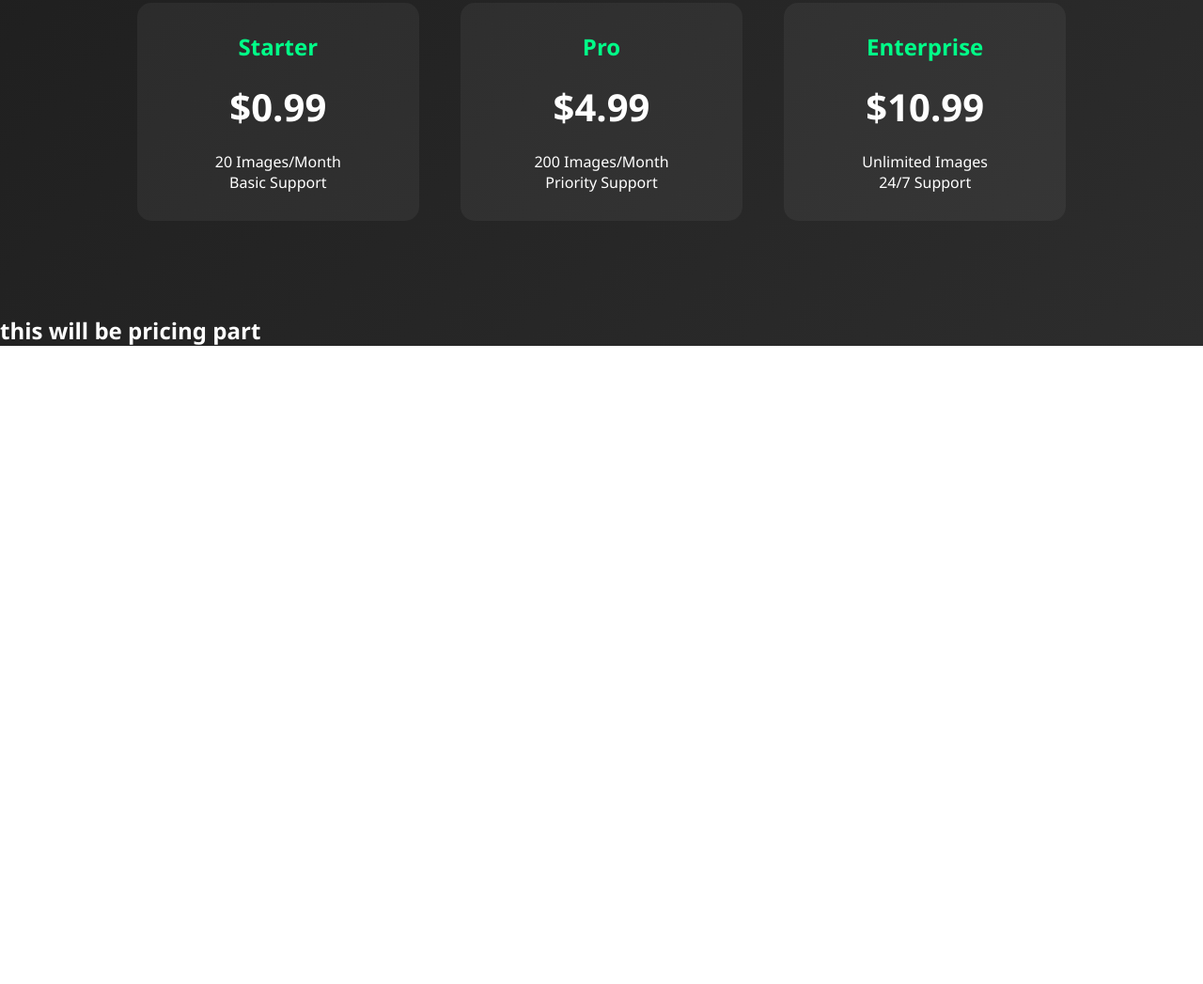
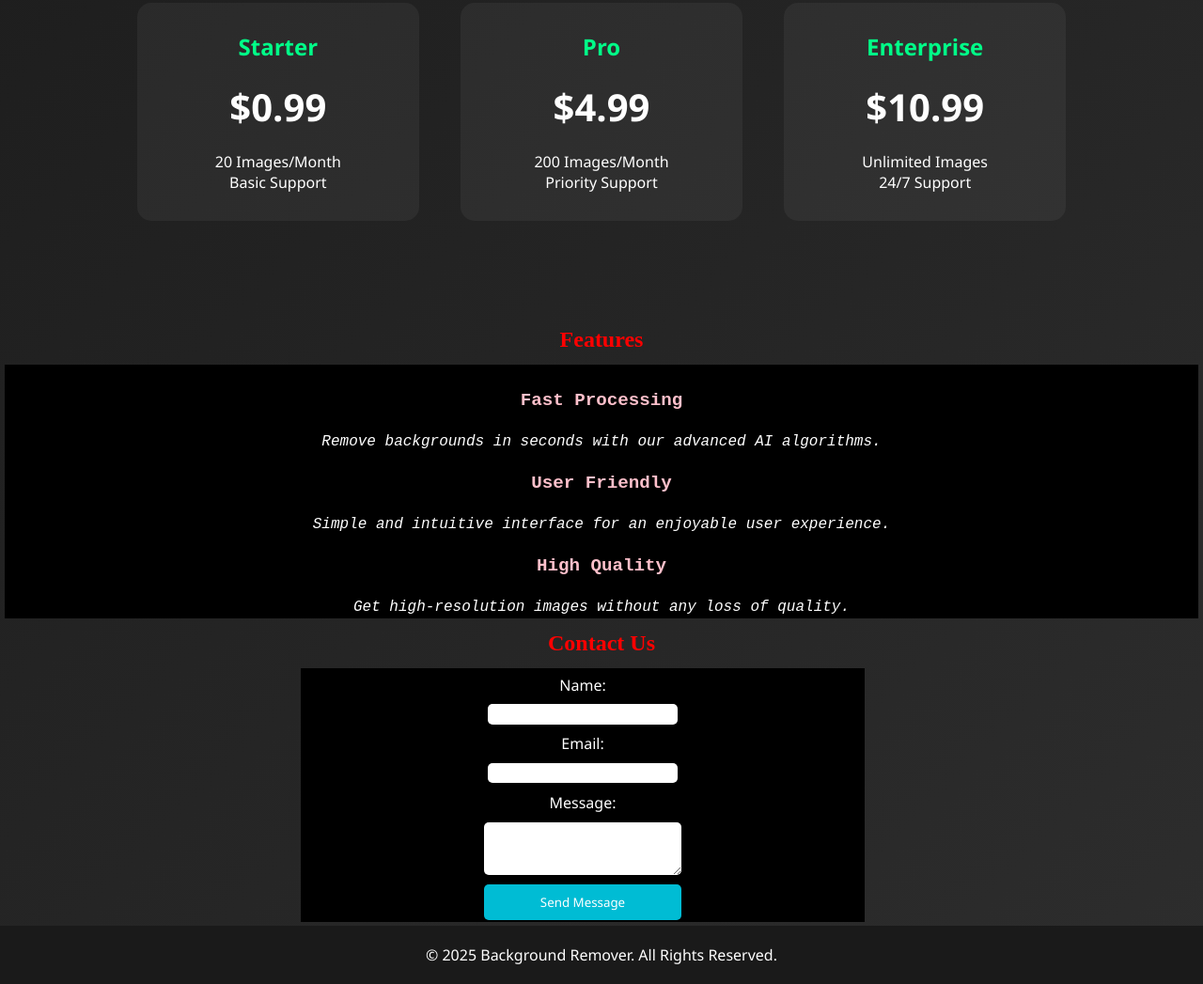
Before and after one commit to suny575/image-background-remover, a plain HTML site: page index.html in a window 1280 px wide. Shown: the part 675-1722 px from the top of the page at 94% size. Before the commit the page ends 1043 px from the top, so only its background shows below. Drawn offline with Linux system fonts and the light colour scheme.

Commit message:
contact and feature section added

```diff
--- a/index2.html
+++ b/index.html
@@ -165,6 +165,105 @@
             font-weight: bold;
             margin: 20px 0;
         }
+
+
+  .features {
+    margin-bottom: 20px;
+    text-align: center;
+    background-color: black;
+    padding: .2rem;
+    margin: .3rem;
+}
+
+.features h3
+{
+    color: pink;
+    font-size: 1.2em;
+    margin: .5rem;
+    padding: 1rem;
+    font-family: 'Courier New', Courier, monospace;
+}
+
+.features p{
+    font-family: 'Courier New', Courier, monospace;
+    color: #fff;
+    font-style: italic;
+    font-size: medium;
+}
+
+
+.htwo
+{
+    padding: .3rem;
+    margin: .5rem;
+    color: red;
+    text-align: center;
+    font-family: 'Times New Roman', Times, serif;
+}
+
+.contact
+{
+    width: 600px;
+    background: #000;
+    justify-items: center;
+    align-items: center;
+    text-align: center;
+    border-color: #00ffee;
+    margin-left: 20rem;
+
+}
+
+form {
+    display: flex;
+    flex-direction: column;
+}
+
+
+form input, form textarea {
+    padding: 10px;
+    border: none;
+    border-radius: 5px;
+    margin-top: 5px;
+}
+
+form button {
+    margin-top: 10px;
+    background-color: #00bcd4;
+    color: white;
+    border: none;
+    padding: 10px;
+    border-radius: 5px;
+    cursor: pointer;
+}
+
+form button:hover {
+    background-color: #0097a7;
+}
+
+footer {
+    text-align: center;
+    padding: 20px;
+    background-color: #1a1a1a;
+}
+
+.conform
+{
+    margin-top: 2rem;
+    background: #000;
+   padding: .12rem;
+   margin: .23rem;
+   color: #00ffee;
+   text-align: center;
+
+}
+
+.conform input,label{
+    margin-top: 2rem;
+    color: #fff;
+   padding: .12rem;
+   margin: .23rem;
+}
+
     </style>
 </head>
 <body>
@@ -216,12 +315,49 @@
         </div>
     </div>
 
-<section id="features">
-    <h1>
-        this will be pricing part
-    </h1>
 
-</section>
+    <section id="features">
+        <h2 class="htwo">Features</h2>
+        <div class="features">
+
+        <div class="feature">
+            <h3>Fast Processing</h3>
+            <p>Remove backgrounds in seconds with our advanced AI algorithms.</p>
+        </div>
+        <div class="feature">
+            <h3>User Friendly</h3>
+            <p>Simple and intuitive interface for an enjoyable user experience.</p>
+        </div>
+        <div class="feature">
+            <h3>High Quality</h3>
+            <p>Get high-resolution images without any loss of quality.</p>
+        </div>
+
+    </div>
+    </section>
+
+    <section id="contact">
+        <h2 class="htwo">Contact Us</h2>
+        <div class="contact">
+
+        <form class="conform" id="contactForm">
+            <label for="name">Name:</label>
+            <input type="text" id="name" required>
+            <label for="email">Email:</label>
+            <input type="email" id="email" required>
+            <label for="message">Message:</label>
+            <textarea id="message" required></textarea>
+            <button type="submit">Send Message</button>
+        </form>
+
+    </div>
+    </section>
+
+    <footer>
+        <p>&copy; 2025 Background Remover. All Rights Reserved.</p>
+    </footer>
+
+
     <script>
         const API_KEY = '8gbfnQMR5uachQJafSVKBCk4';
         const uploadBtn = document.getElementById('uploadBtn');
@@ -283,6 +419,25 @@
             link.click();
             document.body.removeChild(link);
         });
+
+
+        document.getElementById("contactForm").addEventListener("submit", function(e) {
+    e.preventDefault(); // Prevent the default form submission
+
+    // Get form values
+    const name = document.getElementById("name").value;
+    const email = document.getElementById("email").value;
+    const message = document.getElementById("message").value;
+
+    // Here you can add code to send the data to your server or API
+    console.log("Name:", name);
+    console.log("Email:", email);
+    console.log("Message:", message);
+
+    // Reset the form
+    this.reset();
+    alert("Thank you for contacting us, " + name + "!");
+});
     </script>
 </body>
 </html>
```
